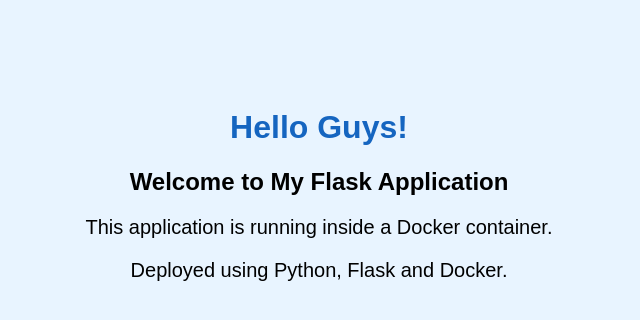
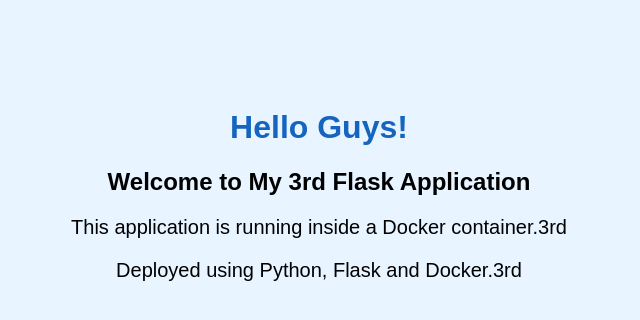
Before and after one commit to sandeep-reddy007/flask-docker-project, a Flask app: page / in a window 1280 px wide. Shown: the top 320 px of the page, without its empty margins (321-961 px from the left). Run offline with Flask 3, Linux system fonts and the light colour scheme.

Commit message:
added v3 code

```diff
--- a/app.py
+++ b/app.py
@@ -8,7 +8,7 @@ def home():
 
 @app.route("/about")
 def about():
-    return "This is my first Dockerized Flask application!"
+    return "This is my Third Dockerized Flask application! 333333"
 
 if __name__ == "__main__":
     app.run(host="0.0.0.0", port=5000)
--- a/templates/index.html
+++ b/templates/index.html
@@ -22,8 +22,8 @@
 </head>
 <body>
     <h1>Hello Guys!</h1>
-    <h2>Welcome to My Flask Application</h2>
-    <p>This application is running inside a Docker container.</p>
-    <p>Deployed using Python, Flask and Docker.</p>
+    <h2>Welcome to My 3rd Flask Application</h2>
+    <p>This application is running inside a Docker container.3rd</p>
+    <p>Deployed using Python, Flask and Docker.3rd</p>
 </body>
 </html>
```
